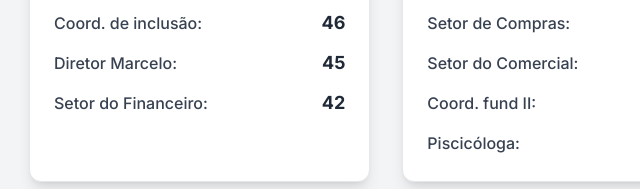
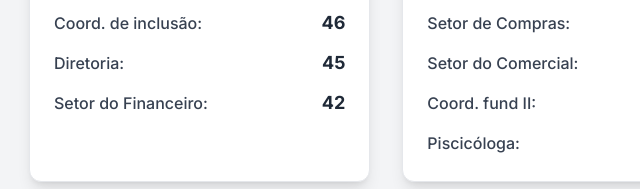
Before and after one commit to samuelcolman2/ramal-icone, a plain HTML site: page index.html in a window 1280 px wide. Shown: the part 611-800 px from the top of the page, 67-707 px from the left. Drawn offline with nearby package versions, Linux system fonts and the light colour scheme.

Commit message:
diretor -> diretoria

```diff
--- a/index.html
+++ b/index.html
@@ -320,7 +320,7 @@
                 <span class="font-bold text-lg text-gray-800 dark:text-gray-100">46</span>
                 </li>
                 <li class="flex justify-between items-center">
-                <span class="font-medium">Diretor Marcelo:</span>
+                <span class="font-medium">Diretoria:</span>
                 <span class="font-bold text-lg text-gray-800 dark:text-gray-100">45</span>
                 </li>
                 <li class="flex justify-between items-center">
```
